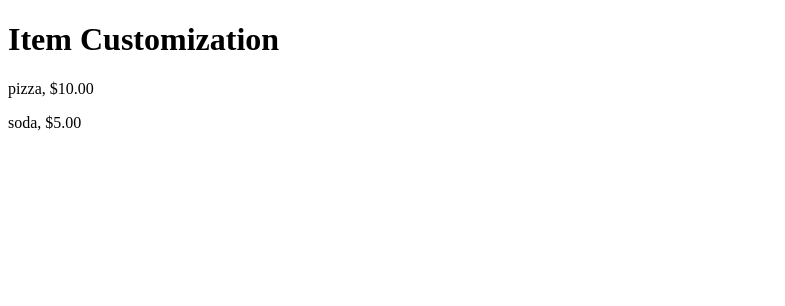
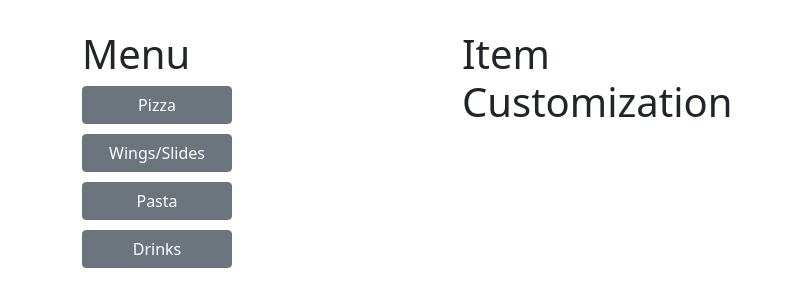
Before and after one commit to user-ca/project, an Angular app: page / in a window 1280 px wide. Shown: the top 306 px of the page, without its empty margins (0-785 px from the left). Built offline with nearby package versions, Linux system fonts and the light colour scheme.

Commit message:
Menu, Item, and ItemCustomization fixes
Still working, will be adding cross-component interaction to pass the selected item into the item customization component next

```diff
--- a/src/app/app.component.html
+++ b/src/app/app.component.html
@@ -1 +1,10 @@
-<app-item-customization></app-item-customization>
+<head>
+  <link href="https://cdn.jsdelivr.net/npm/bootstrap@5.1.3/dist/css/bootstrap.min.css" rel="stylesheet" integrity="sha384-1BmE4kWBq78iYhFldvKuhfTAU6auU8tT94WrHftjDbrCEXSU1oBoqyl2QvZ6jIW3" crossorigin="anonymous">
+</head>
+<div class="container" style="margin-top: 30px;">
+  <div class="row">
+    <app-menu class="col-4"></app-menu>
+    <app-item-customization class="col-4"></app-item-customization>
+  </div>
+
+</div>
--- a/src/app/app.module.ts
+++ b/src/app/app.module.ts
@@ -4,12 +4,14 @@ import { BrowserModule } from '@angular/platform-browser';
 import { AppComponent } from './app.component';
 import { ItemCustomizationComponent } from './item-customization/item-customization.component';
 import { ItemComponent } from './item/item.component';
+import { MenuComponent } from './menu/menu.component';
 
 @NgModule({
   declarations: [
     AppComponent,
     ItemCustomizationComponent,
-    ItemComponent
+    ItemComponent,
+    MenuComponent
   ],
   imports: [
     BrowserModule
--- a/src/app/item-customization/item-customization.component.html
+++ b/src/app/item-customization/item-customization.component.html
@@ -1,4 +1 @@
 <h1>Item Customization</h1>
-<app-item
-*ngFor="let itm of items;"
-[item]="itm"></app-item>
--- a/src/app/item-customization/item-customization.component.ts
+++ b/src/app/item-customization/item-customization.component.ts
@@ -1,6 +1,4 @@
 import { Component, OnInit } from '@angular/core';
-import { Item } from './../item';
-import { ITEMS } from './../items'
 
 @Component({
   selector: 'app-item-customization',
@@ -8,8 +6,6 @@ import { ITEMS } from './../items'
   styleUrls: ['./item-customization.component.css']
 })
 export class ItemCustomizationComponent implements OnInit {
-  items: Item[] = ITEMS;
-
   constructor() { }
 
   ngOnInit(): void {
--- a/src/app/item.ts
+++ b/src/app/item.ts
@@ -1,4 +1,4 @@
 export interface Item {
     name: string,
-    price: string
+    price: number
 }
--- a/src/app/item/item.component.html
+++ b/src/app/item/item.component.html
@@ -1 +1,2 @@
-<p>{{item.name}}, {{item.price}}</p>
+<button class="btn btn-secondary" style="width: 150px; margin-bottom:10px;">{{item.name}}</button>
+<br>
--- a/src/app/item/item.component.ts
+++ b/src/app/item/item.component.ts
@@ -7,7 +7,7 @@ import { Item } from './../item';
   styleUrls: ['./item.component.css']
 })
 export class ItemComponent implements OnInit {
-  @Input() item: Item = {name: '', price: ''};
+  @Input() item: Item = {name: '', price: 0};
 
   constructor() { }
 
--- a/src/app/items.ts
+++ b/src/app/items.ts
@@ -1,10 +1,18 @@
 export const ITEMS: any = [
     {
-        name: 'pizza',
-        price: '$10.00',
+        name: 'Pizza',
+        price: 0
     },
     {
-        name: 'soda',
-        price: '$5.00',
+        name: 'Wings/Slides',
+        price: 0
+    },
+    {
+        name: 'Pasta',
+        price: 0
+    },
+    {
+        name: 'Drinks',
+        price: 0
     }
 ]
--- /dev/null
+++ b/src/app/menu/menu.component.html
@@ -0,0 +1,4 @@
+<h1>Menu</h1>
+<app-item
+ *ngFor="let itm of items;"
+ [item]="itm"></app-item>
--- /dev/null
+++ b/src/app/menu/menu.component.ts
@@ -0,0 +1,18 @@
+import { Component, OnInit } from '@angular/core';
+import { Item } from './../item';
+import { ITEMS } from './../items'
+
+@Component({
+  selector: 'app-menu',
+  templateUrl: './menu.component.html',
+  styleUrls: ['./menu.component.css']
+})
+export class MenuComponent implements OnInit {
+  items: Item[] = ITEMS;
+
+  constructor() { }
+
+  ngOnInit(): void {
+  }
+
+}
```
Also changed, not shown: src/app/menu/menu.component.css (added), 1 other file (tests, documents, lock files or other folders).
